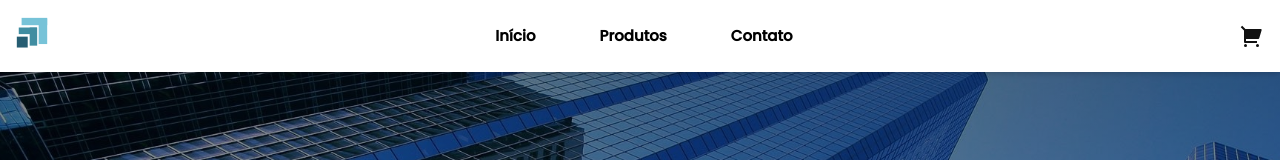
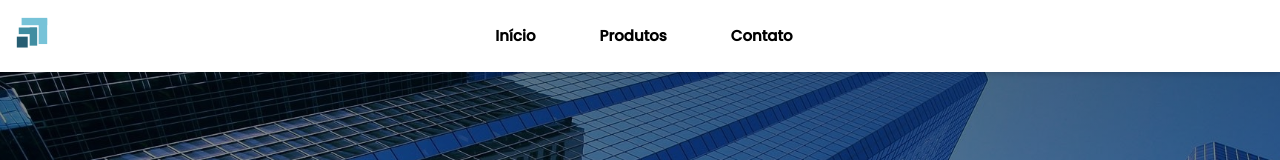
Before and after one commit to ramon159/vidracaria_next, a Next.js app: page / in a window 1280 px wide. Shown: the top 160 px of the page. Built offline with nearby package versions, Linux system fonts and the light colour scheme.

Commit message:
Header cart: ofusced

```diff
--- a/src/components/Header/styles.ts
+++ b/src/components/Header/styles.ts
@@ -97,9 +97,11 @@ export const Bars = styled(FaBars)`
   color: ${COLOR.black};
 `
 export const Cart = styled(CartIcon)`
-  color: ${COLOR.black};
+  color: ${COLOR.white};
   font-size: 1.5rem;
   cursor: pointer;
+
+  /* temporary */
 `
 // navItems
 
```
